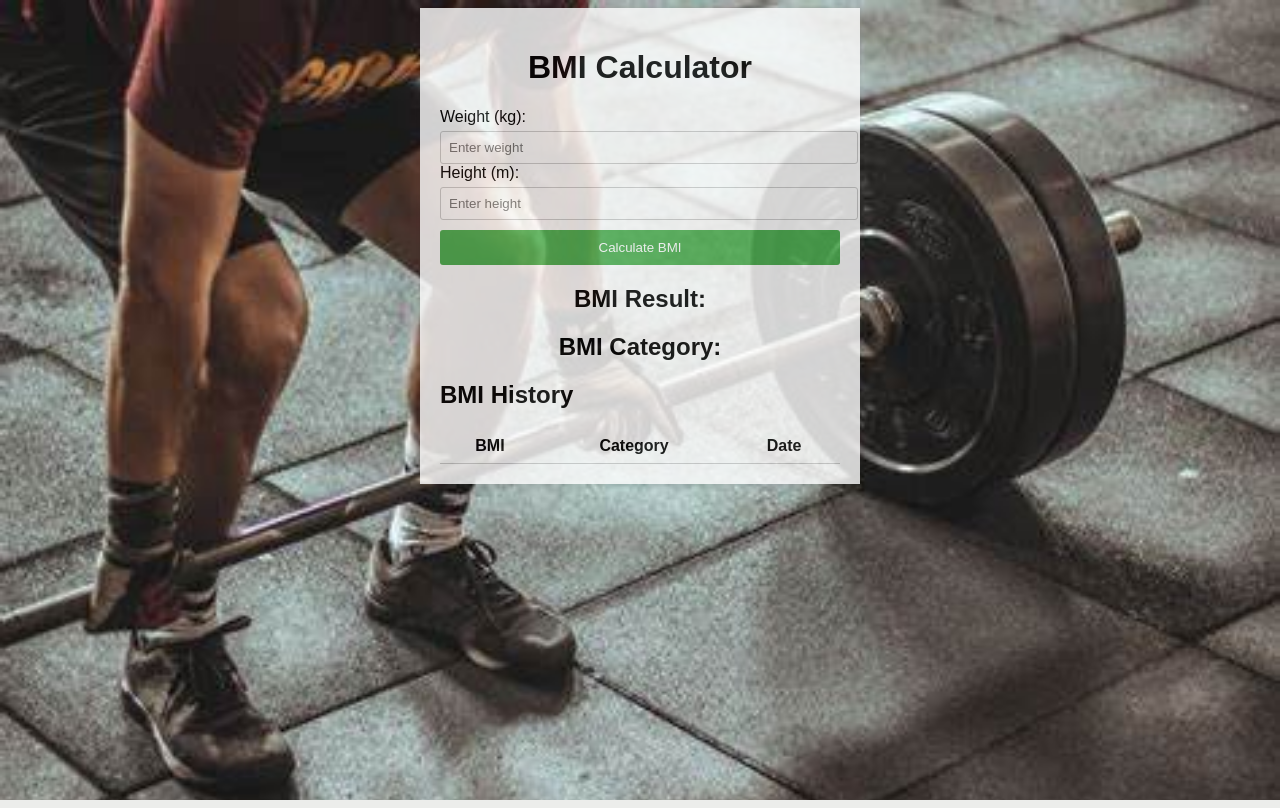
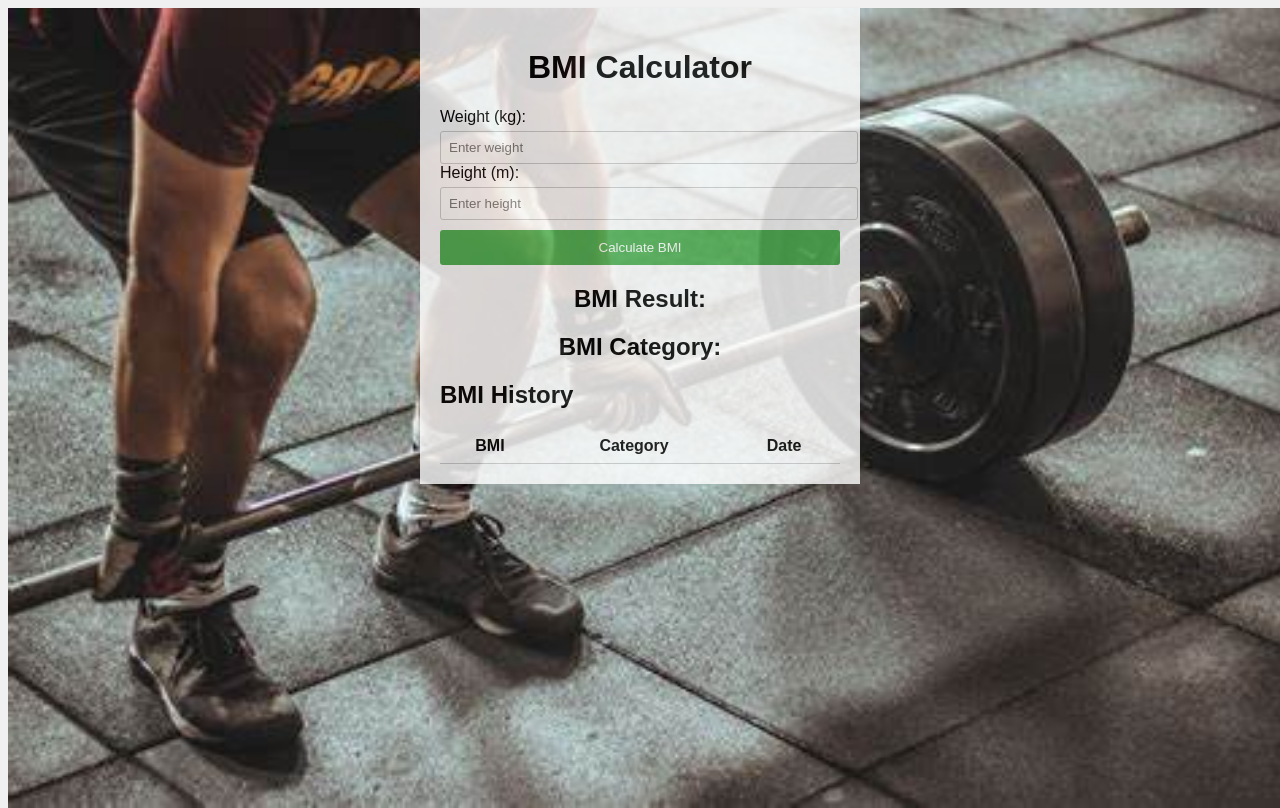
Before and after one commit to itamey/bmi_app, a Flask app: page / in a window 1280 px wide. Run offline with Flask 3, Linux system fonts and the light colour scheme; data that the repository does not hold is empty.

Commit message:
corrections

```diff
--- a/app.py
+++ b/app.py
@@ -4,6 +4,10 @@ import datetime
 
 app = Flask(__name__)
 history = []
+
+@app.route('/landing', methods=['GET', 'POST'])
+def landing():
+    return render_template("landing.html"), 200
 
 @app.route('/', methods=['GET', 'POST'])
 def bmi_app():
--- a/static/style.css
+++ b/static/css/style.css
@@ -1,9 +1,11 @@
 body {
   font-family: Arial, sans-serif;
-  background-image: url(/images/BMI.jpeg);
-  background-repeat: no-repeat;
-  background-size: cover;
   background-color: #f0f0f0;
+}
+img {
+  position: absolute;
+  height: 100%;
+  width: 100%;
 }
 .container {
   max-width: 400px;
--- a/templates/bmi_app.html
+++ b/templates/bmi_app.html
@@ -2,11 +2,12 @@
 <html>
 <head>
   <title>BMI Calculator</title>
-  <link rel="stylesheet" href="static/style.css">
-  <script src="static/app.js" defer="false"></script>
+  <link rel="stylesheet" href="static/css/style.css">
+  <script src="static/js/app.js" defer="false"></script>
   <script src="https://code.jquery.com/jquery-3.6.0.min.js"></script>
 </head>
 <body>
+  <img src="{{ url_for('static', filename='images/BMI.jpeg') }}">
   <div class="container">
     <h1>BMI Calculator</h1>
     <label for="weight">Weight (kg):</label>
```
Also changed, not shown: static/images/BMI.jpeg (renamed from images/BMI.jpeg), static/images/dumbbell.jpg (renamed from images/dumbbell.jpg), static/js/app.js (renamed from static/app.js).
